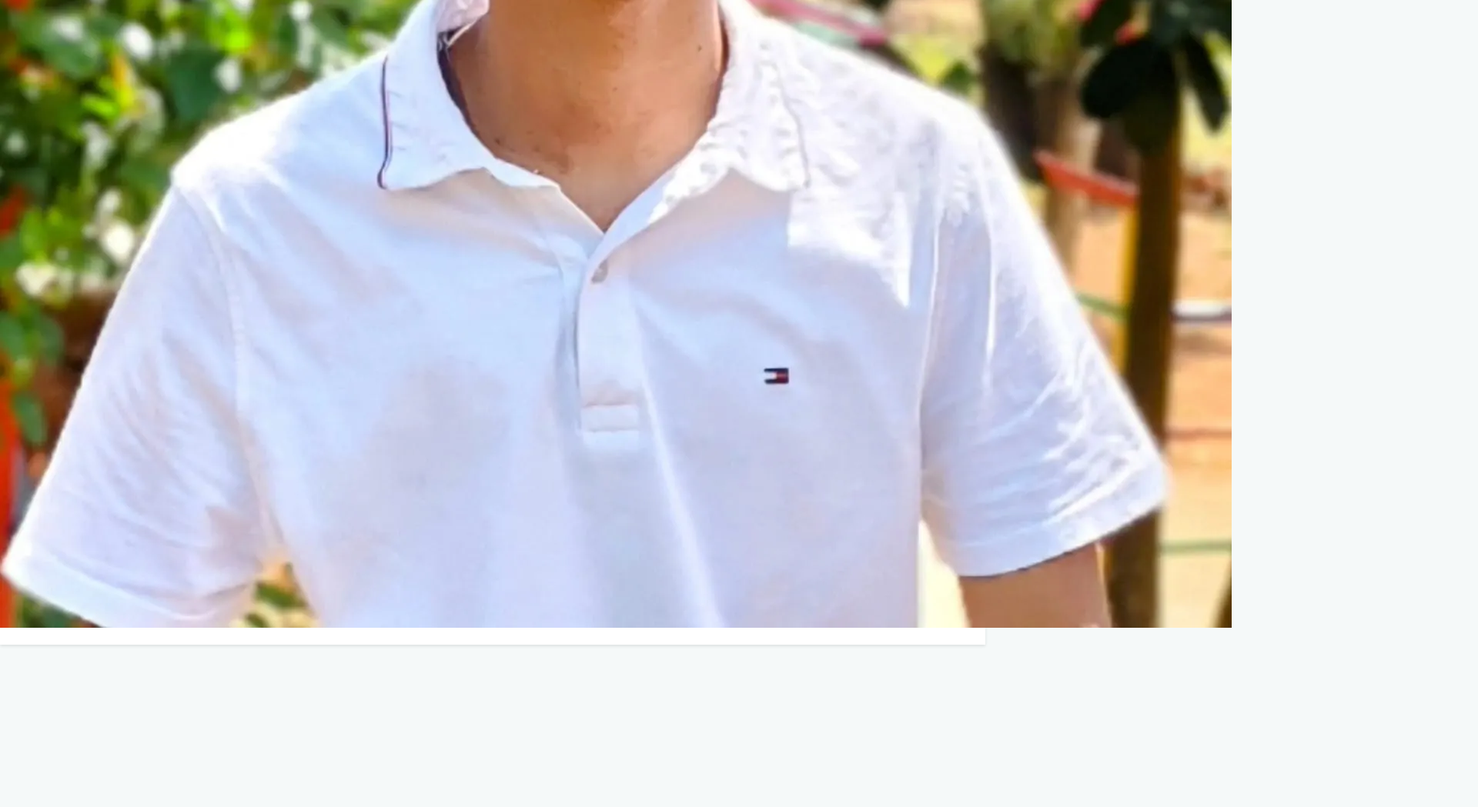
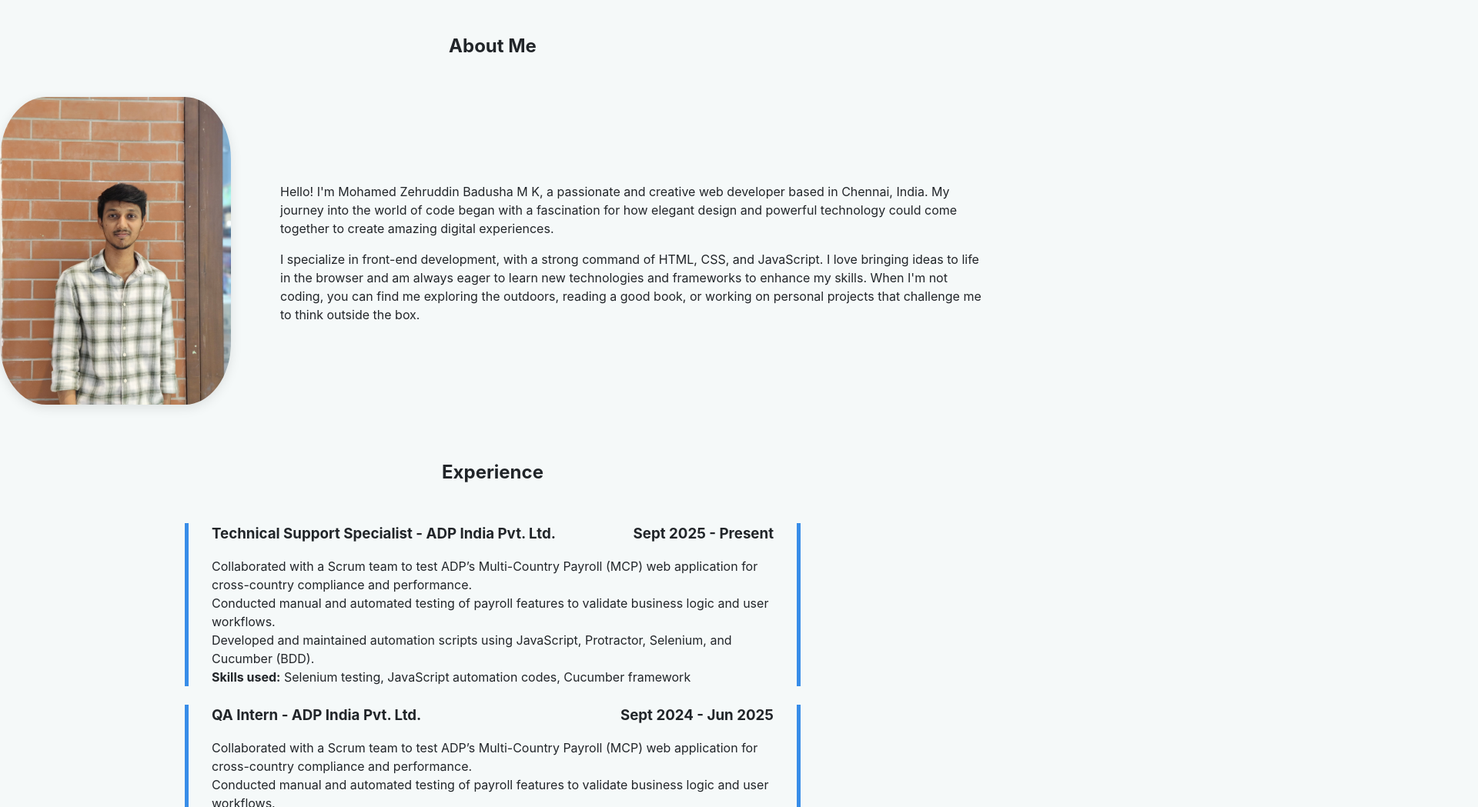
Before and after one commit to Zehruddin/Portfolio, a plain HTML site: page index.html in a window 1280 px wide. Shown: the part 800-1849 px from the top of the page at 77% size, 1920 px wide, since content can reach past the window. Drawn offline with Linux system fonts and the light colour scheme.

Commit message:
Profession updates

```diff
--- a/css/style.css
+++ b/css/style.css
@@ -273,7 +273,7 @@
 .about-image img {
   max-width: 100%;
   height: auto;
-  border-radius: 50%;
+  border-radius: 20%;
   box-shadow: 0 4px 15px var(--shadow-color);
 }
 .about-text {
--- a/index.html
+++ b/index.html
@@ -12,7 +12,7 @@
     <header>
         <nav>
             <ul>
-                <div><img src="/images/profile-photo.webp" alt="A profile icon"></div>
+                <div><img src="/images/profile-photo-1.webp" alt="A profile icon"></div>
                 <li><a href="#home">Home</a></li>
                 <li><a href="#experience">Experience</a></li>
                 <li><a href="#about">About</a></li>
@@ -48,7 +48,7 @@
             <h1>About Me</h1>
             <div class="about-content">
                 <div class="about-image">
-                    <img src="images/profile-photo.webp" class="about-me-image" alt="A professional headshot of Zehruddin smiling, with a neutral background.">
+                    <img src="images/profile-photo-1.jpg" class="about-me-image" alt="A professional headshot of Zehruddin smiling, with a neutral background.">
                 </div>
                 <div class="about-text">
                     <p>Hello! I'm Mohamed Zehruddin Badusha M K, a passionate and creative web developer based in Chennai, India. My journey into the world of code began with a fascination for how elegant design and powerful technology could come together to create amazing digital experiences.</p>
@@ -60,6 +60,22 @@
     <section id="experience">
         <div class="container">
             <h1>Experience</h1>
+            <div class="experience-content">
+                <div class="experience-title-box">
+                    <div class="experience-title">
+                        <h3>Technical Support Specialist - ADP India Pvt. Ltd.</h3>
+                    </div>
+                    <div class="experience-duration">
+                        <h3>Sept 2025 - Present</h3>
+                    </div>
+                </div>
+                <p>Collaborated with a Scrum team to test ADP’s Multi-Country Payroll (MCP) web
+                    application for cross-country compliance and performance.</p>
+                <p> Conducted manual and automated testing of payroll features to validate business logic and user workflows.</p>
+                <p>Developed and maintained automation scripts using JavaScript, Protractor, Selenium, and Cucumber (BDD).</p>
+                <p><strong>Skills used:</strong> Selenium testing, JavaScript automation codes, Cucumber framework</p>
+        </div>
+        <br>
             <div class="experience-content">
                 <div class="experience-title-box">
                     <div class="experience-title">
```
Also changed, not shown: images/profile-photo-1.jpg (added).
